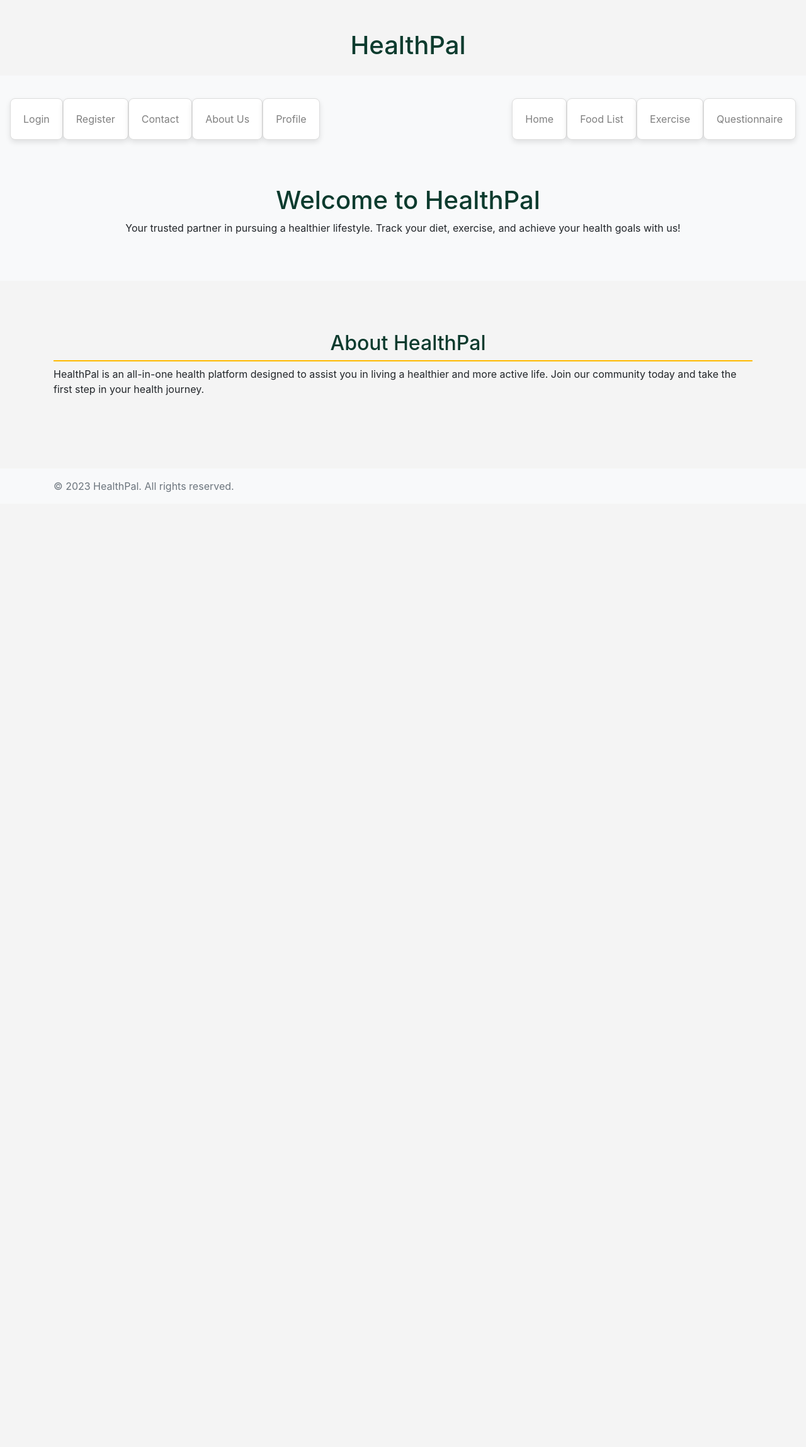
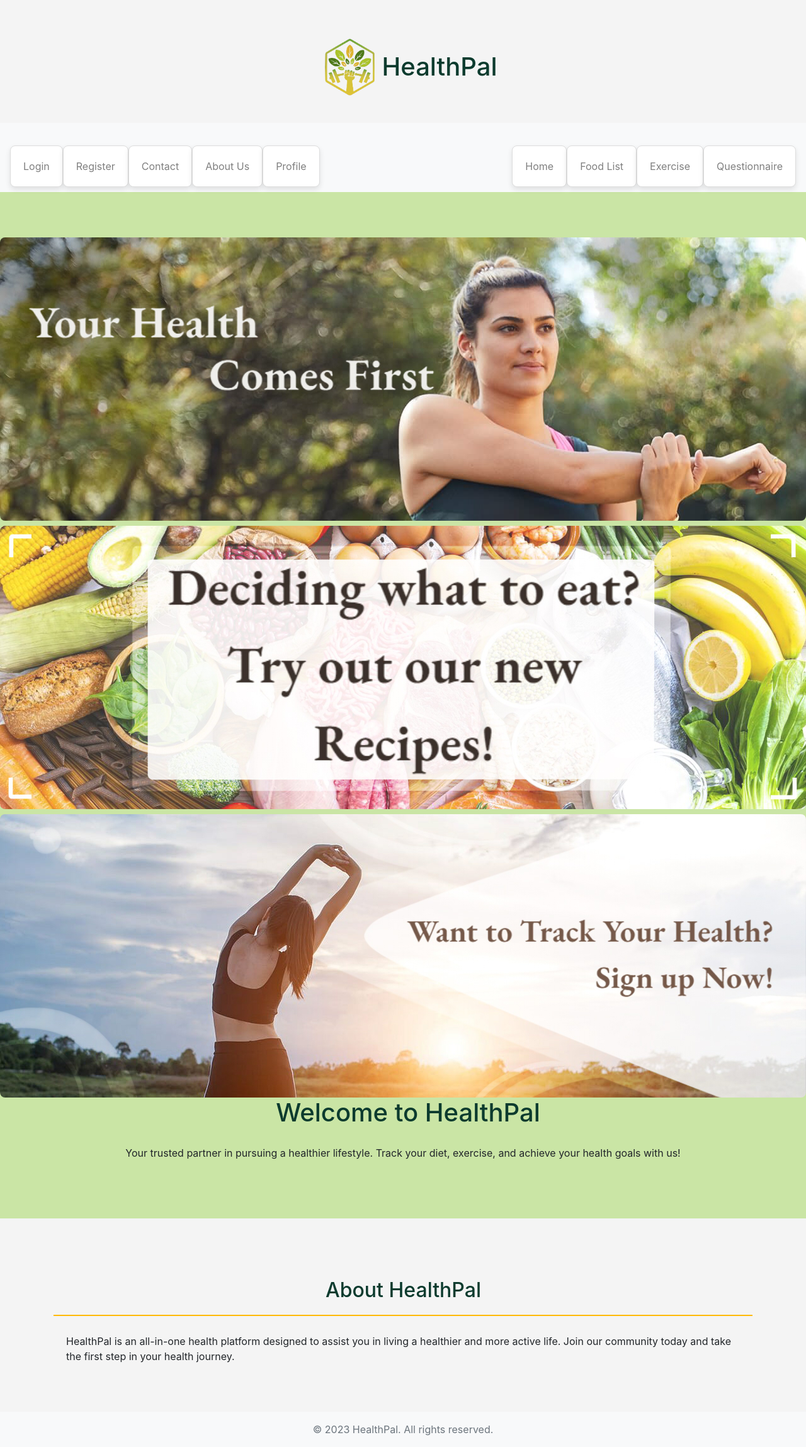
Before and after one commit to Cassdaspella/MyHealthPal, a Flask app: page / in a window 1280 px wide. Shown: the whole page at 63% size. Before the commit the page ends 782 px from the top, so only its background shows below. Run offline with Flask 3, Linux system fonts and the light colour scheme; some libraries are stand-ins or nearby versions.

Commit message:
added to the homepage design, might add more later

```diff
--- a/static/css/style.css
+++ b/static/css/style.css
@@ -11,7 +11,14 @@ body {
   min-height: 100vh;
   background-color: #f4f4f4; /* A light gray background color */
 }
-
+.icon-pic {
+  width: 100px;
+  height:auto;
+  padding-bottom: 15px;
+}
+h2 {
+  padding: 15px;
+}
 h1,
 h2 {
   padding-left: 1rem;
@@ -21,7 +28,7 @@ h2 {
 h2 {
   text-align: center;
   border-bottom: 2px solid var(--pop-color); /* Changed to pop color for consistency */
-  padding-bottom: 8px;
+  padding-bottom: 20px;
 }
 
 .footer {
@@ -52,6 +59,8 @@ img {
 h3 {
   margin: 0;
   color: #333;
+  padding-top: 17px;
+  padding-bottom: 15px;
 }
 
 a {
@@ -69,6 +78,7 @@ ul {
 
 p {
   margin: 8px 0;
+  padding: 20px;
 }
 
 button {
@@ -92,3 +102,9 @@ button:hover {
   margin-left: auto;
   margin-right: auto; /* These two lines will center the image within its container */
 }
+.bg {
+  background-color: #CAE5A5;
+}
+html {
+  height: 101%;
+}
--- a/templates/_footer.html
+++ b/templates/_footer.html
@@ -1,5 +1,5 @@
 <!-- _footer.html -->
-<footer class="footer bg-light py-3">
+<footer class="footer bg-light py-3 text-center">
   <div class="container">
     <span class="text-muted">&copy; 2023 HealthPal. All rights reserved.</span>
   </div>
--- a/templates/base.html
+++ b/templates/base.html
@@ -4,6 +4,7 @@
     <meta charset="UTF-8" />
     <meta name="viewport" content="width=device-width, initial-scale=1.0" />
     <title>HealthPal</title>
+    <link rel="icon" type="image/png" href="/static/images/icon.png">
     <link
       rel="stylesheet"
       href="https://maxcdn.bootstrapcdn.com/bootstrap/4.5.2/css/bootstrap.min.css"
@@ -12,11 +13,15 @@
       rel="stylesheet"
       href="{{ url_for('static', filename='css/style.css') }}"
     />
+    <!--Adding bx-slider feature in the homepage-->
+    <link rel="stylesheet" href="https://cdn.jsdelivr.net/bxslider/4.2.12/jquery.bxslider.css">
+    <script src="https://ajax.googleapis.com/ajax/libs/jquery/3.1.1/jquery.min.js"></script>
+    <script src="https://cdn.jsdelivr.net/bxslider/4.2.12/jquery.bxslider.min.js"></script>
   </head>
 
   <body>
     <div class="container mt-5">
-      <h1 class="text-center mb-4">HealthPal</h1>
+      <h1 class="text-center mb-4"><img src="{{ url_for('static', filename='images/icon.png') }}" alt="iconpic" class="icon-pic">HealthPal</h1>
     </div>
 
     {% include '_navbar.html' %}
@@ -25,7 +30,6 @@
     {% block content %}{% endblock %} {% include '_footer.html' %}
 
     <!-- Optional JavaScript -->
-    <script src="https://ajax.googleapis.com/ajax/libs/jquery/3.5.1/jquery.min.js"></script>
     <script src="https://cdnjs.cloudflare.com/ajax/libs/popper.js/1.16.0/umd/popper.min.js"></script>
     <script src="https://maxcdn.bootstrapcdn.com/bootstrap/4.5.2/js/bootstrap.min.js"></script>
   </body>
--- a/templates/index.html
+++ b/templates/index.html
@@ -1,7 +1,12 @@
 {% extends 'base.html' %} {% block content %}
 
 <!-- Hero Section -->
-<div class="jumbotron jumbotron-fluid bg-light">
+<div class="jumbotron jumbotron-fluid bg">
+  <div class="slider">
+    <div><img src="static/images/practice1-1.jpg" alt="exercise" class="exercise"></div>
+    <div><img src="static/images/practice1-2.jpg" alt="diet" class="diet"></div>
+    <div><img src="static/images/practice1-3.jpg" alt="join" class="join"></div>
+  </div>
   <div class="container text-center">
     <h1>Welcome to HealthPal</h1>
     <p>
@@ -20,5 +25,13 @@
     first step in your health journey.
   </p>
 </div>
-
+<script>
+  $(document).ready(function(){
+    $(".slider").bxSlider({
+      adaptiveHeight : true,
+      auto : false,
+      autoControls : true
+    });
+  });
+</script>
 {% endblock %}
```
Also changed, not shown: instance/site.db, static/images/headicon.png (added), static/images/icon.png (added), static/images/practice1-1.jpg (added), static/images/practice1-2.jpg (added), static/images/practice1-3.jpg (added), static/images/practice5.png (added).
